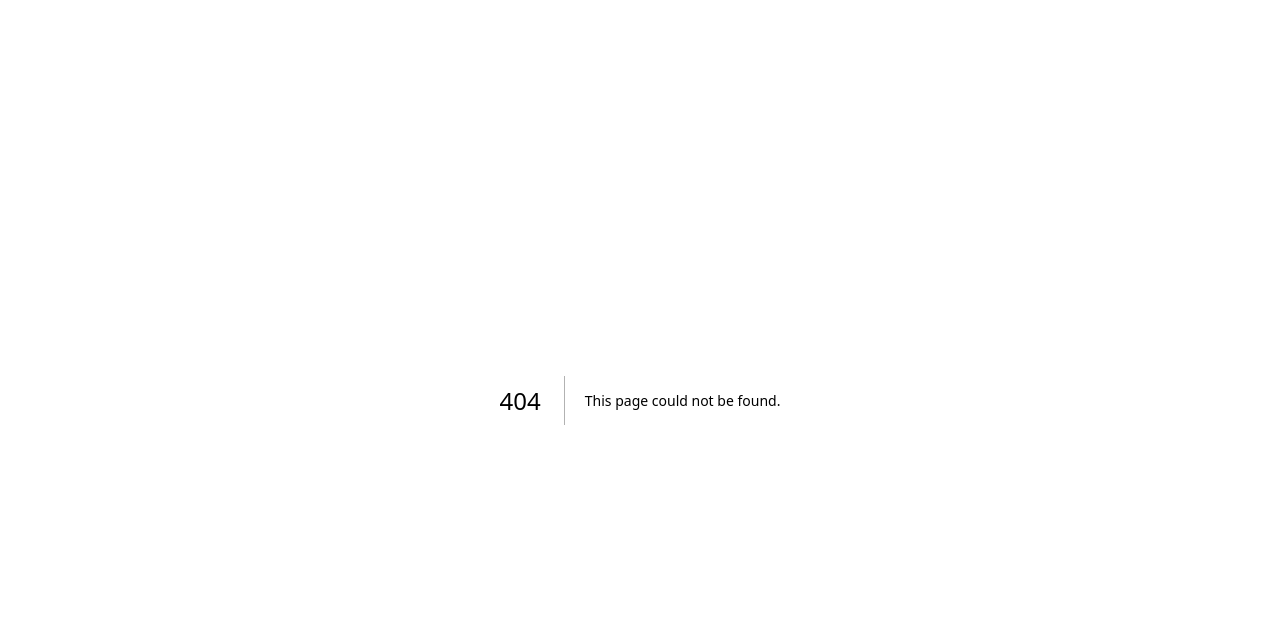
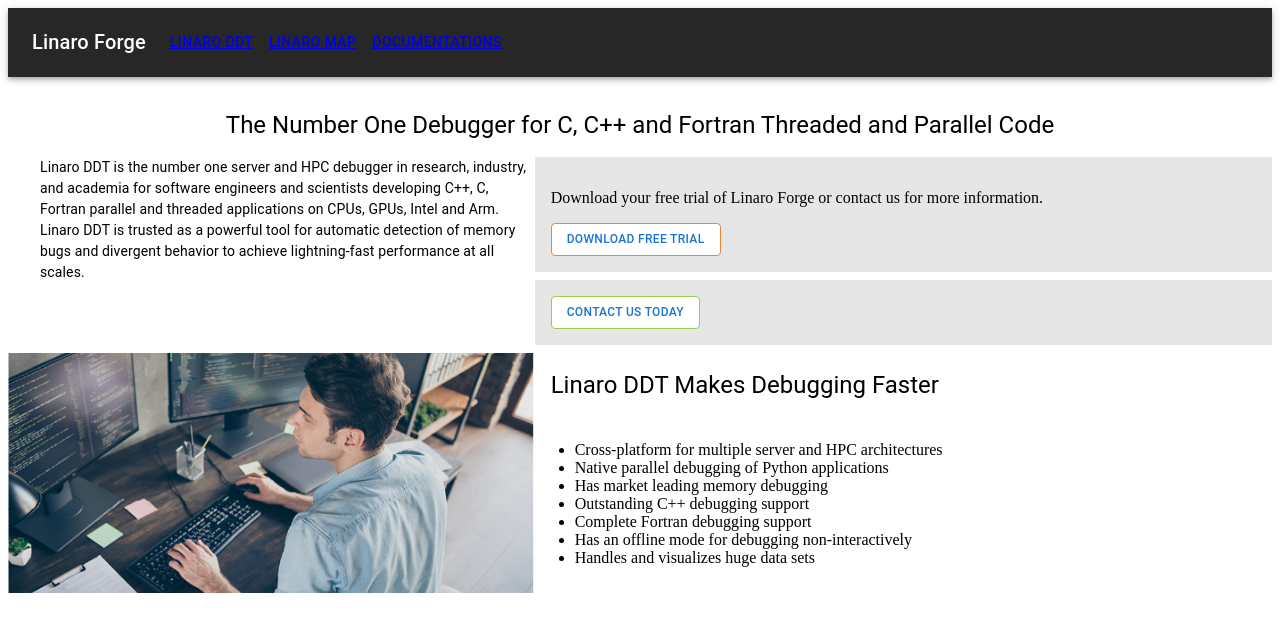
Before and after one commit to joscot-linaro/forge-website, a Next.js app in the folder forge-website/: page /linaroDdt in a window 1280 px wide. Before the commit this address had no page. Shown: the top 632 px of the page. Built offline with nearby package versions, Linux system fonts and the light colour scheme.

Commit message:
Ddt component created

```diff
--- a/forge-website/src/components/Navbar/index.tsx
+++ b/forge-website/src/components/Navbar/index.tsx
@@ -115,7 +115,7 @@
                 onClick={handleCloseNavMenu}
                 sx={{ my: 2, color: 'white', display: 'block' }}
               >
-                <Link href='/downloadForge'>Linaro DDT</Link>
+                <Link href='/linaroDdt'>Linaro DDT</Link>
               </Button>
               <Button
 
--- /dev/null
+++ b/forge-website/src/pages/linaroDdt.jsx
@@ -0,0 +1,72 @@
+import React from 'react';
+import Navbar from '../components/Navbar/index';
+import Grid from '@mui/material/Grid';
+import { styled } from '@mui/material/styles';
+import Paper from '@mui/material/Paper';
+import Box from '@mui/material/Box';
+import Typography from '@mui/material/Typography';
+import CardMedia from '@mui/material/CardMedia';
+import Button from '@mui/material/Button';
+
+const Item = styled(Paper)(({ theme }) => ({
+    backgroundColor: theme.palette.mode === 'dark' ? '#1A2027' : '#fff',
+    ...theme.typography.body2,
+    padding: theme.spacing(1),
+    textAlign: 'center',
+    color: theme.palette.text.secondary,
+  }));
+const linaroDdt = () => {
+  return (
+    <>
+    <Navbar/>
+    <Typography variant="h5" sx={{display:'flex',justifyContent:'center',mb:2,mt:4,mx: 'auto'}}>The Number One Debugger for C, C++ and Fortran Threaded
+and Parallel Code</Typography>
+    <Box sx={{ width: '100%',mt:2, }}>
+
+      <Grid container rowSpacing={1} columnSpacing={{ xs: 1, sm: 2, md: 0 }}>
+        <Grid item xs={5} >
+            <Typography fontSize={14} variant="body1" pl={4} pr={1}>Linaro DDT is the number one server and HPC debugger in
+                research, industry, and academia for software engineers and
+                scientists developing C++, C, Fortran parallel and threaded
+                applications on CPUs, GPUs, Intel and Arm. Linaro DDT is
+                trusted as a powerful tool for automatic detection of memory
+                bugs and divergent behavior to achieve lightning-fast
+                performance at all scales.
+            </Typography>
+        </Grid>
+        <Grid item xs={7}>
+        <Box xs='auto' md={4} sx={{backgroundColor:'#e6e6e6',mb:1,p:2,}}>
+        <p>Download your free trial of Linaro Forge or contact us
+          for more information.</p>
+          <Button sx={{backgroundColor:'white',borderColor:'#f28630',fontSize:'12px'}} onClick={()=>router.push("/freeTrial")} variant="outlined">Download Free Trial</Button></Box>
+         <Box sx={{backgroundColor:'#e6e6e6',p:2}}>
+         <Button onClick={()=>router.push("/contact")} sx={{backgroundColor:'white',borderColor:'#9bcc4c',fontSize:'12px'}} variant="outlined">Contact us today</Button></Box>
+        </Grid>
+        <Grid item xs={5}>
+        <CardMedia
+                component="img"
+                  sx={{ height:240 }}
+                image='/images/DDT_pic.jpg'
+                alt="Ddt image"
+        />
+        </Grid>
+        <Grid item xs={7}>
+        <Typography variant="h5" sx={{mb:5,mt:2,mx: 'auto',ml:2}}>Linaro DDT Makes
+        Debugging Faster</Typography>
+            <ul>
+                <li>Cross-platform for multiple server and HPC architectures</li>
+                <li>Native parallel debugging of Python applications</li>
+                <li>Has market leading memory debugging</li>
+                <li>Outstanding C++ debugging support</li>
+                <li>Complete Fortran debugging support</li>
+                <li>Has an offline mode for debugging non-interactively</li>
+                <li>Handles and visualizes huge data sets</li>
+            </ul>
+        </Grid>
+      </Grid>
+    </Box>
+    </>
+  )
+}
+
+export default linaroDdt;
```
Also changed, not shown: forge-website/src/components/CardHolder/index.tsx (+5 -5 lines), forge-website/src/pages/linaroMap.jsx (+5 -5 lines), forge-website/public/images/DDT_pic.jpg (added).
